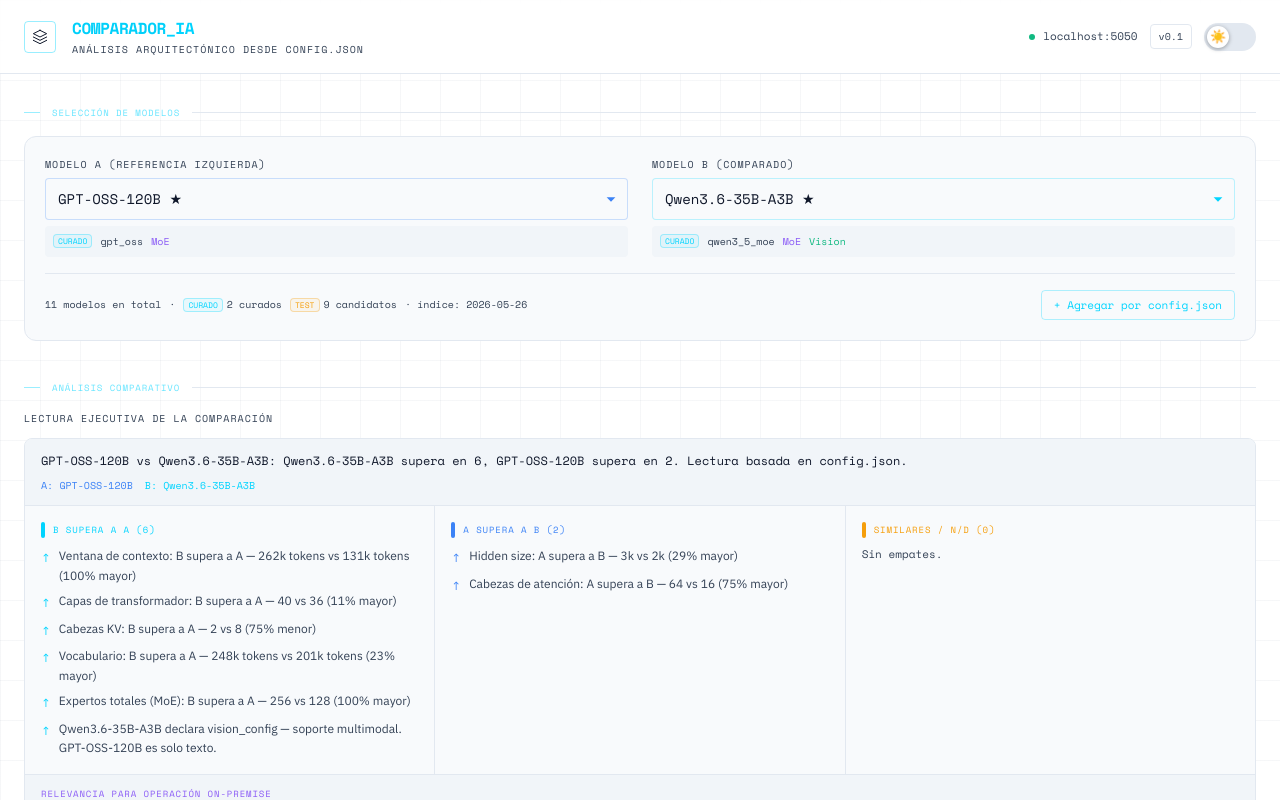
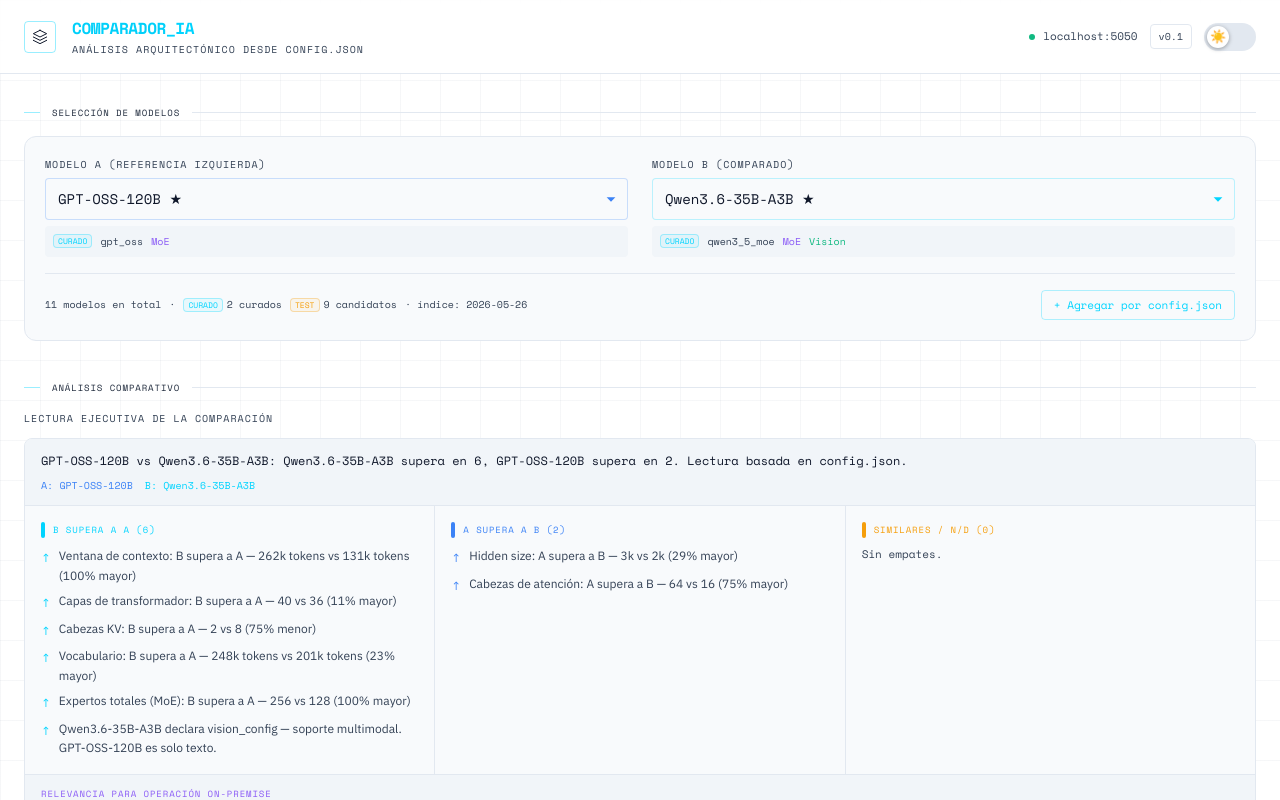
Before and after one commit to IvanRenatoC/comparador-ia, a React (Vite) app: page / in a window 1280 px wide. Shown: the top 800 px of the page. Built offline with nearby package versions, Linux system fonts and the light colour scheme.

Commit message:
fix: darken section title colors in light/dark mode

```diff
--- a/src/App.tsx
+++ b/src/App.tsx
@@ -22,7 +22,7 @@
       {title && (
         <div className="flex items-center gap-3">
           <div className="w-4 h-px bg-[#00d4ff]/40" />
-          <span className="text-[9px] font-mono tracking-widest uppercase text-[#00d4ff]/60">{title}</span>
+          <span className="text-[9px] font-mono tracking-widest uppercase [color:var(--color-section-title)]">{title}</span>
           <div className="flex-1 h-px bg-[#e2e8f0] dark:bg-[#1e2d45]" />
         </div>
       )}
--- a/src/index.css
+++ b/src/index.css
@@ -24,6 +24,7 @@
   --chart-text-min: #94a3b8;
   --chart-grid: #e2e8f0;
   --grid-color: rgba(100, 116, 139, 0.06);
+  --color-section-title: #1e293b;
 }
 
 /* ── DARK MODE ── */
@@ -42,6 +43,7 @@
   --chart-text-min: #f5f6f7;
   --chart-grid: #1e2d45;
   --grid-color: rgba(0, 212, 255, 0.025);
+  --color-section-title: #e2e8f0;
 }
 
 * {
```
